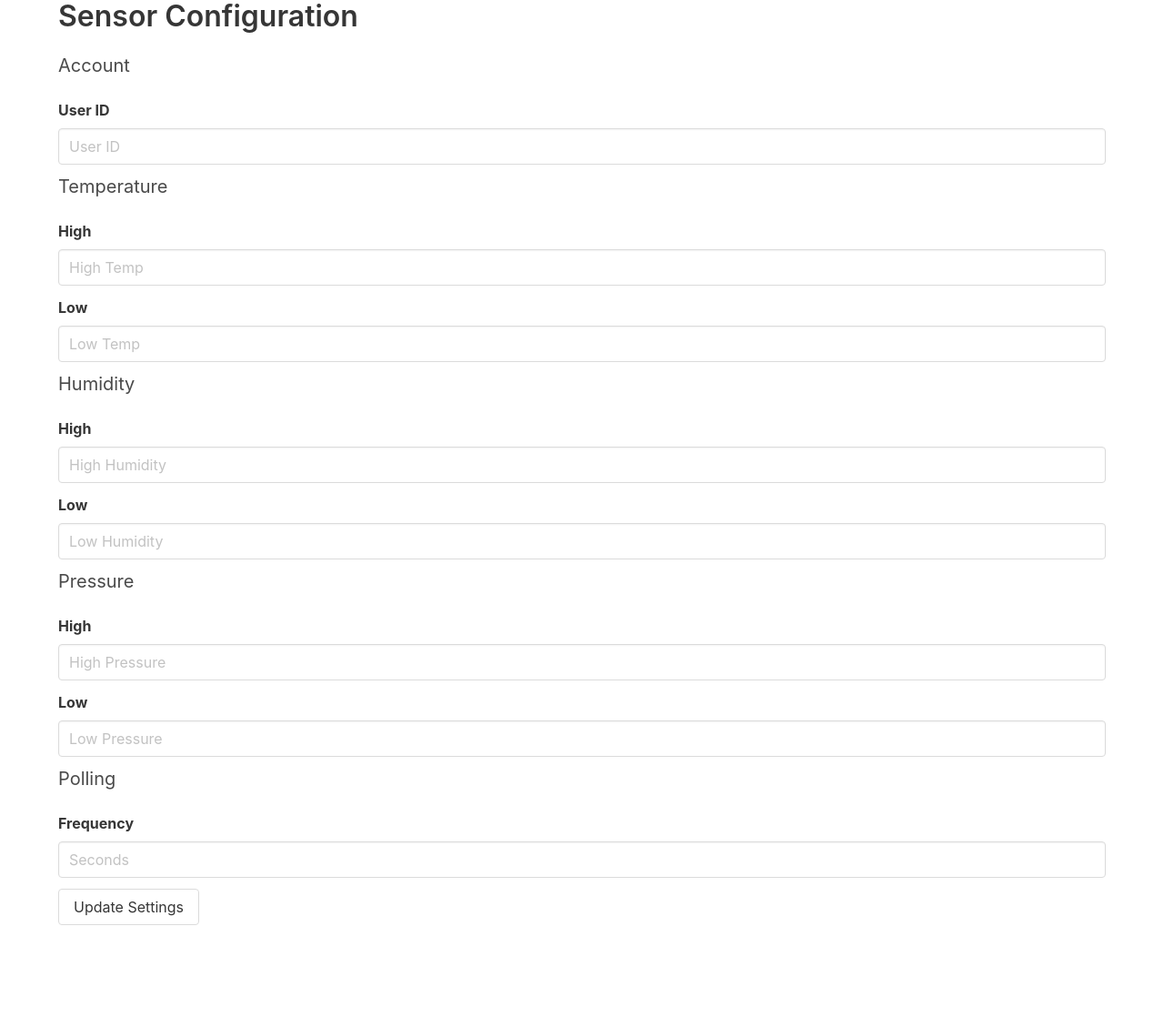
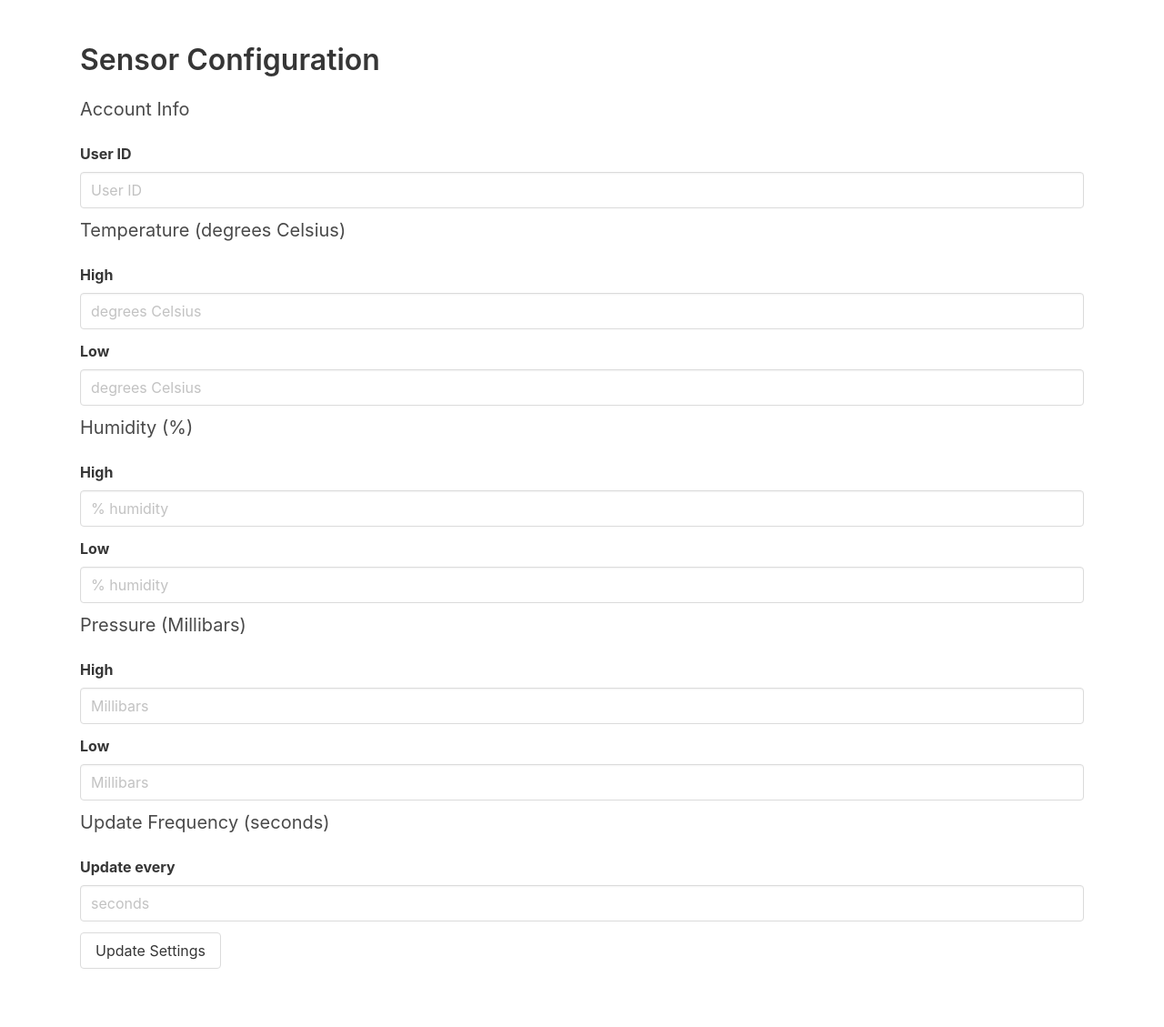
Before and after one commit to techforthepeople/NAVI-IoT-device, a Flask app: page / in a window 1280 px wide. Shown: the whole page at 91% size. Before the commit the page ends 1017 px from the top, so only its background shows below. Run offline with Flask 2, Linux system fonts and the light colour scheme; data that the repository does not hold is empty.

Commit message:
Validate API data (#5)

```diff
--- a/app.py
+++ b/app.py
@@ -1,8 +1,12 @@
-from flask import Flask, render_template, request, redirect
+from flask import Flask, flash, render_template, request, redirect, session, url_for
+import uuid
 import sqlite3
 from sqlite3 import Error
+from marshmallow import Schema, fields
 
 app = Flask(__name__)
+
+app.secret_key = '\xde\xb5W\xee{\x8b\xed\xb4\xf2\x91\xcdP\xdfM\xeb02\xd4\xc5\x90mh\xad*' #for dev only
 
 db = 'sensor.db'
 
@@ -15,9 +19,10 @@ def create_connection(db):
 
     return con
 
-
 @app.route('/')
 def index():
+
+    # fetch current settings from db
     con = create_connection(db)
     cur = con.cursor()
     cur.execute('SELECT * FROM settings')
@@ -36,35 +41,57 @@ def index():
             'polling_frequency': results[7]
         }
 
+    # render configuration page with current settings
     return render_template('index.html', settings = current_settings)
 
 
-@app.route('/update_settings', methods=['POST', 'GET'])
+# set validation rules for settings
+class UpdateSettingsInputSchema(Schema):
+    userid = fields.Str(required=True)
+    high_temp = fields.Int(required=True)
+    low_temp = fields.Int(required=True)
+    high_humidity = fields.Int(required=True)
+    low_humidity = fields.Int(required=True)
+    high_pressure = fields.Int(required=True)
+    low_pressure = fields.Int(required=True)
+    polling_frequency = fields.Int(required=True)
+
+@app.route('/update_settings', methods=['POST'])
 def update_settings():
-    if request.method == 'GET':
-        userid = request.values.get('userid')
-        high_temp = int(request.values.get('high_temp'))
-        low_temp = int(request.values.get('low_temp'))
-        high_humidity = int(request.values.get('high_humidity'))
-        low_humidity = int(request.values.get('low_humidity'))
-        high_pressure = int(request.values.get('high_pressure'))
-        low_pressure = int(request.values.get('low_pressure'))
-        polling_frequency = int(request.values.get('polling_frequency'))
 
+    if request.method == 'POST':
+
+        # check for validation errors
+        update_settings_schema = UpdateSettingsInputSchema()
+        errors = update_settings_schema.validate(request.form)
+        if errors:
+            flash(errors)
+            return redirect(url_for('index'))
+
+        # get setting values from form data
+        userid = request.form.get('userid')
+        high_temp = request.form.get('high_temp')
+        low_temp = request.form.get('low_temp')
+        high_humidity = request.form.get('high_humidity')
+        low_humidity = request.form.get('low_humidity')
+        high_pressure = request.form.get('high_pressure')
+        low_pressure = request.form.get('low_pressure')
+        polling_frequency = request.form.get('polling_frequency')
+
+        # clear existing settings in db
         con = create_connection(db)
-
-        # clear existing settings
         cur = con.cursor()
         cur.execute('DELETE from settings')
         con.commit()
 
-        # insert the updated settings
+        # insert the updated settings into db
         sql = 'INSERT INTO settings (userid,low_temp,high_temp,low_humidity,high_humidity,low_pressure,high_pressure,polling_frequency) VALUES (?,?,?,?,?,?,?,?)'
         cur.execute(sql, (userid, low_temp, high_temp, low_humidity,
                           high_humidity, low_pressure, high_pressure, polling_frequency))
         con.commit()
 
-        return redirect('/')
+        flash('Updated settings.')
+        return redirect(url_for('index'))
 
 
 if __name__ == '__main__':
--- a/templates/index.html
+++ b/templates/index.html
@@ -7,80 +7,87 @@
 
 <body>
     <div class="container">
+        <div class="section">
+
+            {% for message in get_flashed_messages() %}
+            <div class="notification">
+                {{ message }}
+            </div>
+            {% endfor %}
+
             <h1 class="title">Sensor Configuration</h1>
-
-        {% if msg is defined %}
-        <div class="notification">
-            <button class="delete"></button>
-            {{ msg }}
-        </div>
-        {% endif %}
-
-        <form action="/update_settings" method="get">
-            <h2 class="subtitle">Account</h2>
+            <form action="/update_settings" method="post">
+                <h2 class="subtitle">Account Info</h2>
                 <div class="field">
                     <label class="label">User ID</label>
                     <div class="control">
-
-                    <input class="input" type="text" name="userid" value="{{ settings['userid'] }}" placeholder="User ID">
+                        <input class="input" type="text" name="userid" value="{{ settings['userid'] }}"
+                            placeholder="User ID">
                     </div>
                 </div>
 
-            <h2 class="subtitle">Temperature</h2>
+                <h2 class="subtitle">Temperature (degrees Celsius)</h2>
                 <div class="field">
                     <label class="label">High</label>
                     <div class="control">
-                    <input class="input" type="text" name="high_temp" value="{{ settings['high_temp'] }}" placeholder="High Temp">
+                        <input class="input" type="text" name="high_temp" maxlength="3" value="{{ settings['high_temp'] }}"
+                            placeholder="degrees Celsius">
                     </div>
                 </div>
                 <div class="field">
                     <label class="label">Low</label>
                     <div class="control">
-                    <input class="input" type="text" name="low_temp" value="{{ settings['low_temp'] }}" placeholder="Low Temp">
+                        <input class="input" type="text" name="low_temp" maxlength="3" value="{{ settings['low_temp'] }}"
+                            placeholder="degrees Celsius">
                     </div>
                 </div>
 
-            <h2 class="subtitle">Humidity</h2>
+                <h2 class="subtitle">Humidity (%)</h2>
                 <div class="field">
                     <label class="label">High</label>
                     <div class="control">
-                    <input class="input" type="text" name="high_humidity" value="{{ settings['high_humidity'] }}" placeholder="High Humidity">
+                        <input class="input" type="text" name="high_humidity" maxlength="2" value="{{ settings['high_humidity'] }}"
+                            placeholder="% humidity">
                     </div>
                 </div>
                 <div class="field">
                     <label class="label">Low</label>
                     <div class="control">
-                    <input class="input" type="text" name="low_humidity" value="{{ settings['low_humidity'] }}" placeholder="Low Humidity">
+                        <input class="input" type="text" name="low_humidity" maxlength="2" value="{{ settings['low_humidity'] }}"
+                            placeholder="% humidity">
                     </div>
                 </div>
 
-            <h2 class="subtitle">Pressure</h2>
+                <h2 class="subtitle">Pressure (Millibars)</h2>
                 <div class="field">
                     <label class="label">High</label>
                     <div class="control">
-                    <input class="input" type="text" name="high_pressure" value="{{ settings['high_pressure'] }}" placeholder="High Pressure">
+                        <input class="input" type="text" name="high_pressure" maxlength="4" value="{{ settings['high_pressure'] }}"
+                            placeholder="Millibars">
                     </div>
                 </div>
                 <div class="field">
                     <label class="label">Low</label>
                     <div class="control">
-                    <input class="input" type="text" name="low_pressure" value="{{ settings['low_pressure'] }}" placeholder="Low Pressure">
+                        <input class="input" type="text" name="low_pressure" maxlength="4" value="{{ settings['low_pressure'] }}"
+                            placeholder="Millibars">
                     </div>
                 </div>
 
-            <h2 class="subtitle">Polling</h2>
+                <h2 class="subtitle">Update Frequency (seconds)</h2>
                 <div class="field">
-                <label class="label">Frequency</label>
+                    <label class="label">Update every</label>
                     <div class="control">
-                    <input class="input" type="text" name="polling_frequency" value="{{ settings['polling_frequency'] }}" placeholder="Seconds">
+                        <input class="input" type="text" name="polling_frequency"
+                            value="{{ settings['polling_frequency'] }}" placeholder="seconds">
                     </div>
                 </div>
 
                 <div class="control">
                     <input class="button" type="submit" value="Update Settings">
                 </div>
-
             </form>
+        </div>
     </div>
 </body>
 
```
Lines whose indentation alone changed are shown as unchanged.
